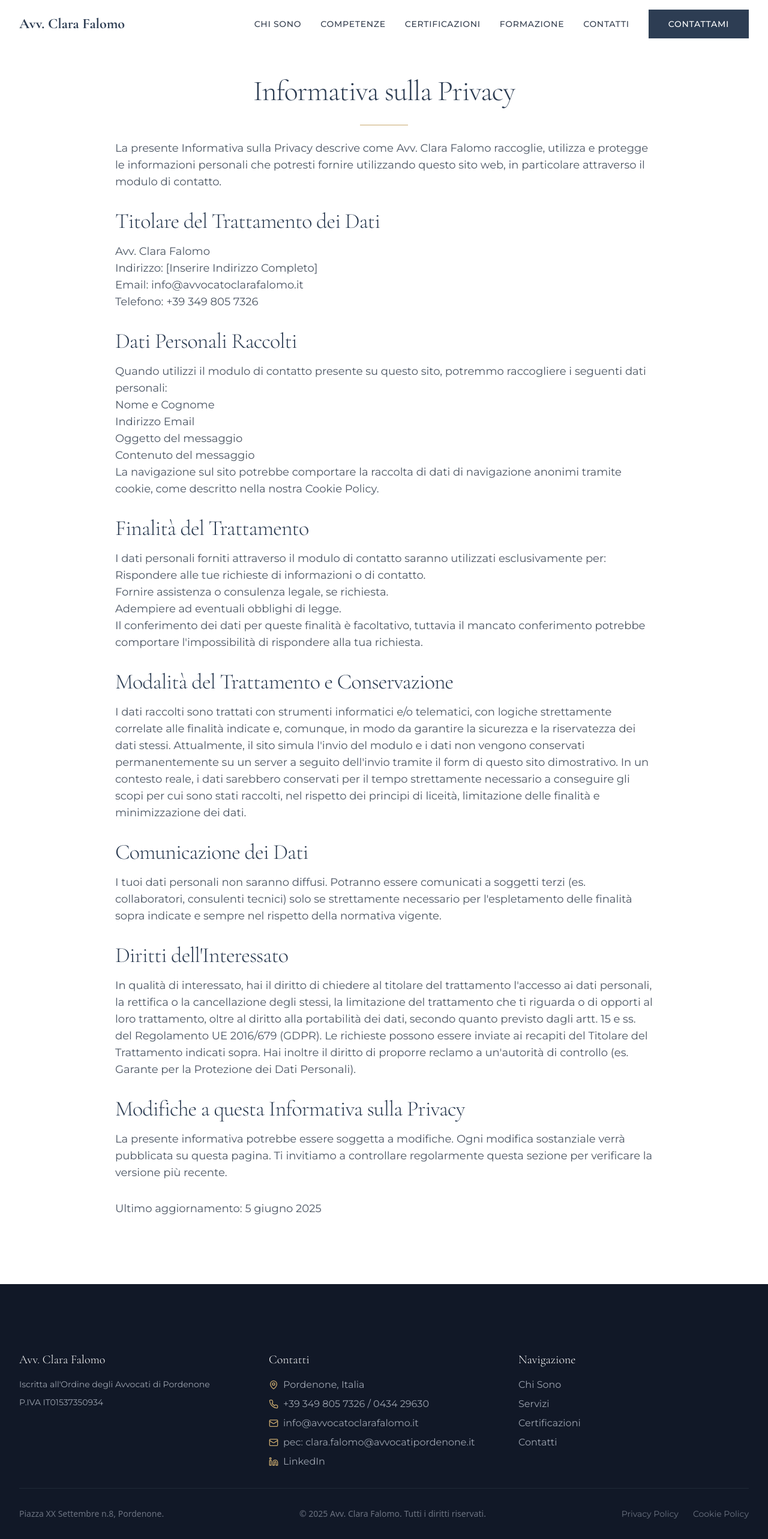
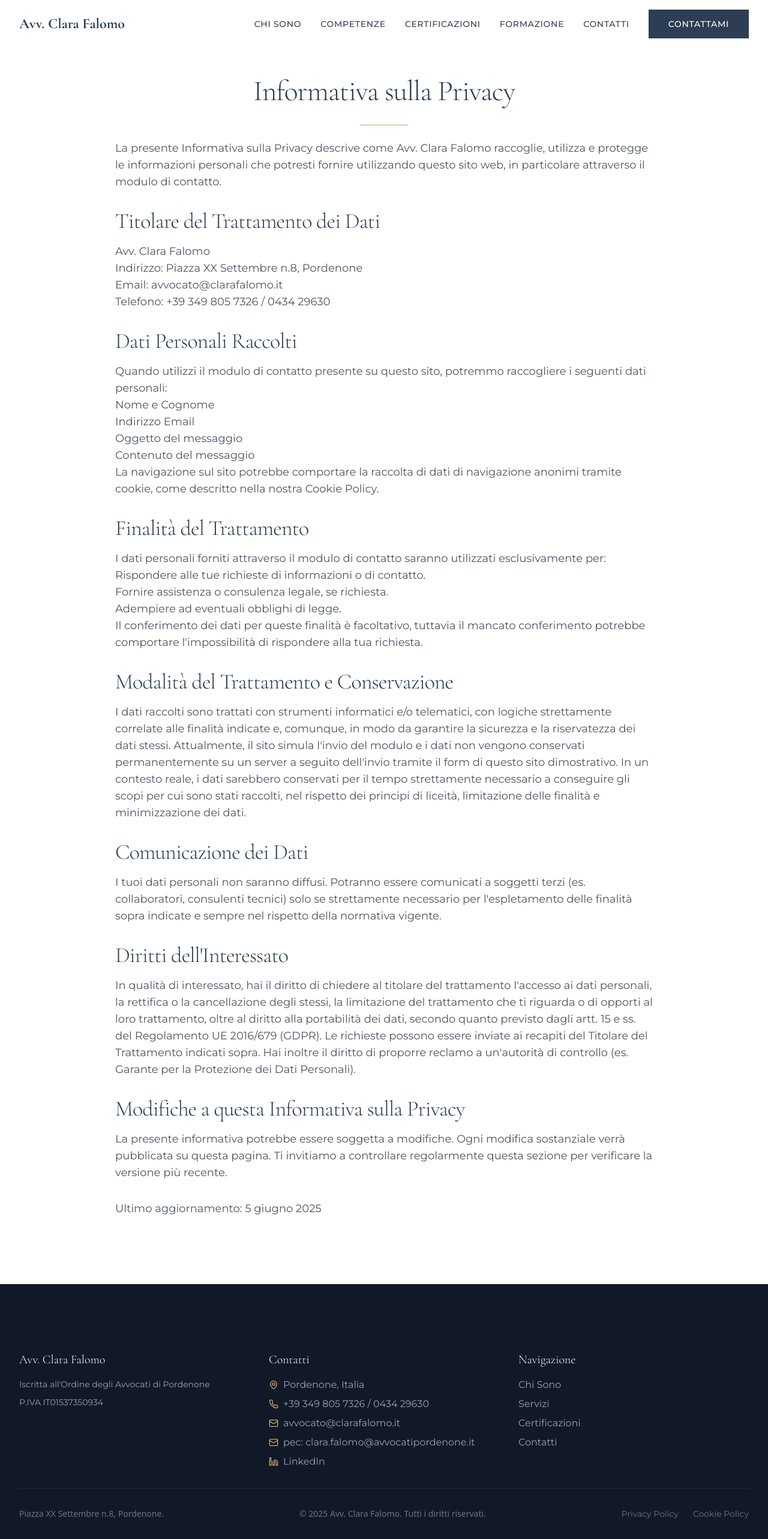
Before and after one commit to axelfleureau/avvocato-clara-falomo-boilerplate, a Next.js app: page /privacy-policy in a window 1280 px wide. Shown: the top 2566 px of the page at 60% size. Built offline with nearby package versions, Linux system fonts and the light colour scheme.

Commit message:
modifiche mail

```diff
--- a/app/cookie-policy/page.tsx
+++ b/app/cookie-policy/page.tsx
@@ -114,7 +114,7 @@ export default function CookiePolicyPage() {
               recente.
             </p>
 
-            <p className="mt-8">Ultimo aggiornamento: 5 giugno 2025</p>
+            <p className="mt-8">Ultimo aggiornamento: 28 luglio 2025</p>
           </div>
         </div>
       </main>
--- a/app/privacy-policy/page.tsx
+++ b/app/privacy-policy/page.tsx
@@ -21,11 +21,11 @@ export default function PrivacyPolicyPage() {
             <p>
               Avv. Clara Falomo
               <br />
-              Indirizzo: [Inserire Indirizzo Completo]
+              Indirizzo: Piazza XX Settembre n.8, Pordenone
               <br />
-              Email: info@avvocatoclarafalomo.it
+              Email: avvocato@clarafalomo.it
               <br />
-              Telefono: +39 349 805 7326
+              Telefono: +39 349 805 7326 / 0434 29630
             </p>
 
             <h2 className="heading-md text-primary mt-8 mb-4">Dati Personali Raccolti</h2>
--- a/components/footer.tsx
+++ b/components/footer.tsx
@@ -63,7 +63,7 @@ const Footer = () => {
               <div className="flex items-center">
                 <Mail className="h-4 w-4 mr-2 text-gold" />
                 <a href="mailto:info@avvocatoclarafalomo.it" className="text-gray-400 hover:text-white">
-                  info@avvocatoclarafalomo.it
+                  avvocato@clarafalomo.it
                 </a>
               </div>
               <div className="flex items-center">
```
Also changed, not shown: 1 other file (tests, documents, lock files or other folders).
